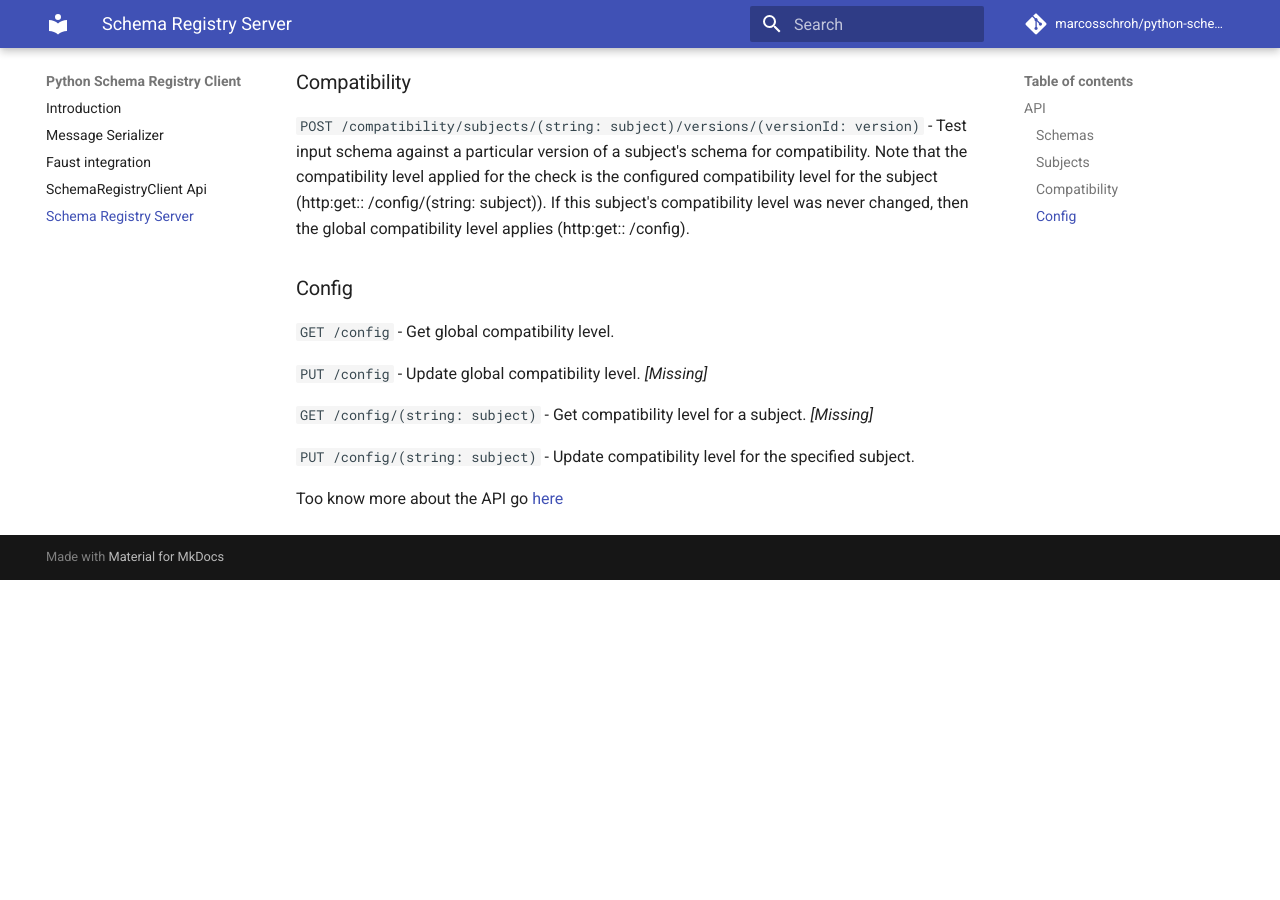
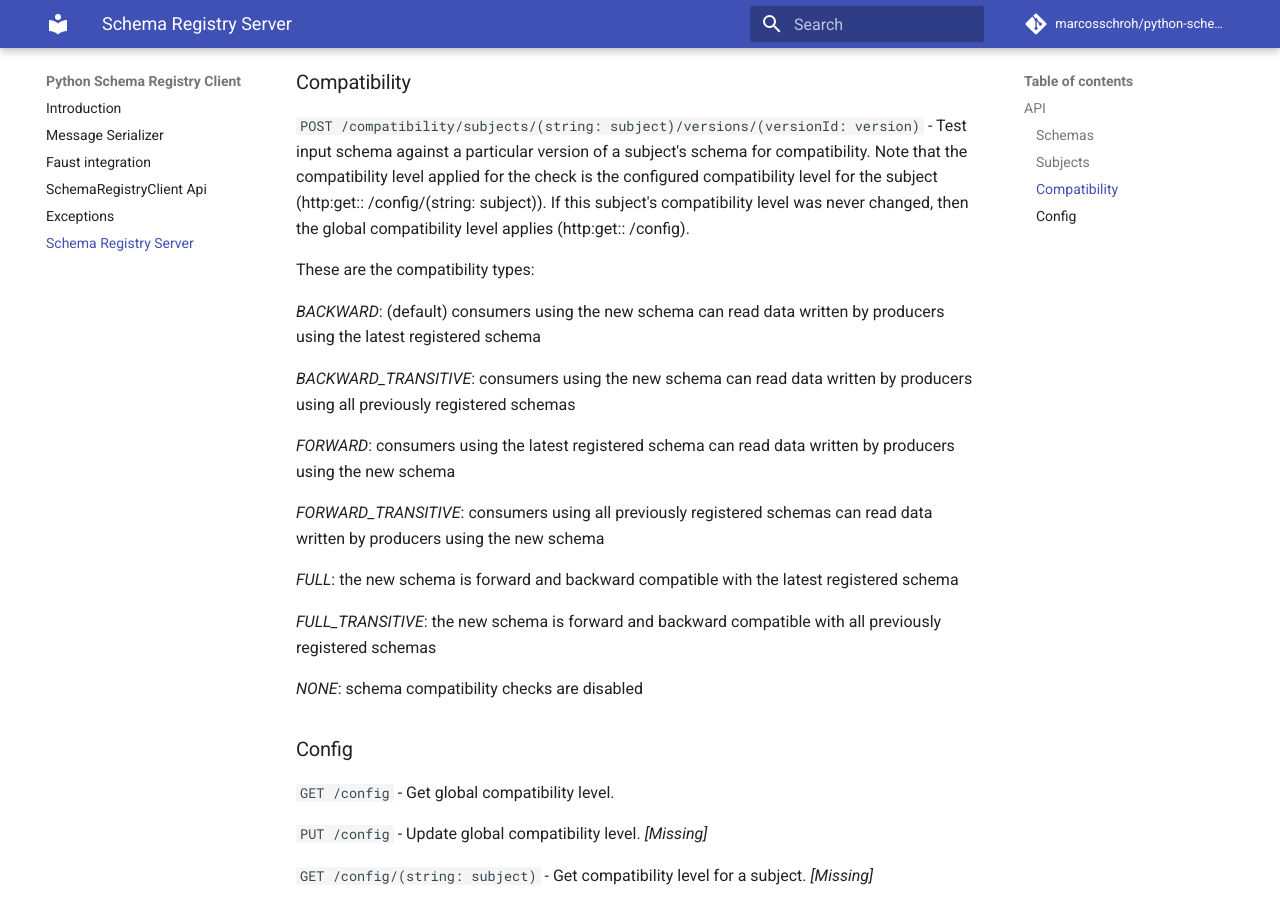
Before and after one commit to marcosschroh/python-schema-registry-client, an MkDocs documentation site: the page built from docs/schemaregistry_server.md, in a window 1280 px wide and 900 px high, scrolled down 1508 px. Built offline with MkDocs 1.6.1 and Material for MkDocs 9.7.7, drawn with Linux system fonts in a browser that asks for light colours; comment, search, counter and statistics services are not loaded; before the commit the page ends 2088 px from its top, so only the background shows below that.

Commit message:
fix: Compatibility levels updated. ClientError exceptions added to documentation

```diff
--- a/docs/schemaregistry_server.md
+++ b/docs/schemaregistry_server.md
@@ -38,6 +38,22 @@ Schema Registry is a distributed storage layer for Avro Schemas which uses Kafka
 
 `POST /compatibility/subjects/(string: subject)/versions/(versionId: version)` - Test input schema against a particular version of a subject's schema for compatibility. Note that the compatibility level applied for the check is the configured compatibility level for the subject (http:get:: /config/(string: subject)). If this subject's compatibility level was never changed, then the global compatibility level applies (http:get:: /config).
 
+These are the compatibility types:
+
+*BACKWARD*: (default) consumers using the new schema can read data written by producers using the latest registered schema
+
+*BACKWARD_TRANSITIVE*: consumers using the new schema can read data written by producers using all previously registered schemas
+
+*FORWARD*: consumers using the latest registered schema can read data written by producers using the new schema
+
+*FORWARD_TRANSITIVE*: consumers using all previously registered schemas can read data written by producers using the new schema
+
+*FULL*: the new schema is forward and backward compatible with the latest registered schema
+
+*FULL_TRANSITIVE*: the new schema is forward and backward compatible with all previously registered schemas
+
+*NONE*: schema compatibility checks are disabled
+
 ### Config
 
 `GET /config` - Get global compatibility level.
--- a/mkdocs.yml
+++ b/mkdocs.yml
@@ -12,6 +12,7 @@ nav:
     - Message Serializer: 'serializer.md'
     - Faust integration: 'faust.md'
     - SchemaRegistryClient Api: 'client.md'
+    - Exceptions: 'exceptions.md'
     - Schema Registry Server: 'schemaregistry_server.md'
 
 markdown_extensions:
```
Also changed, not shown: docs/exceptions.md (added, +32 -0 lines), 3 other files.
